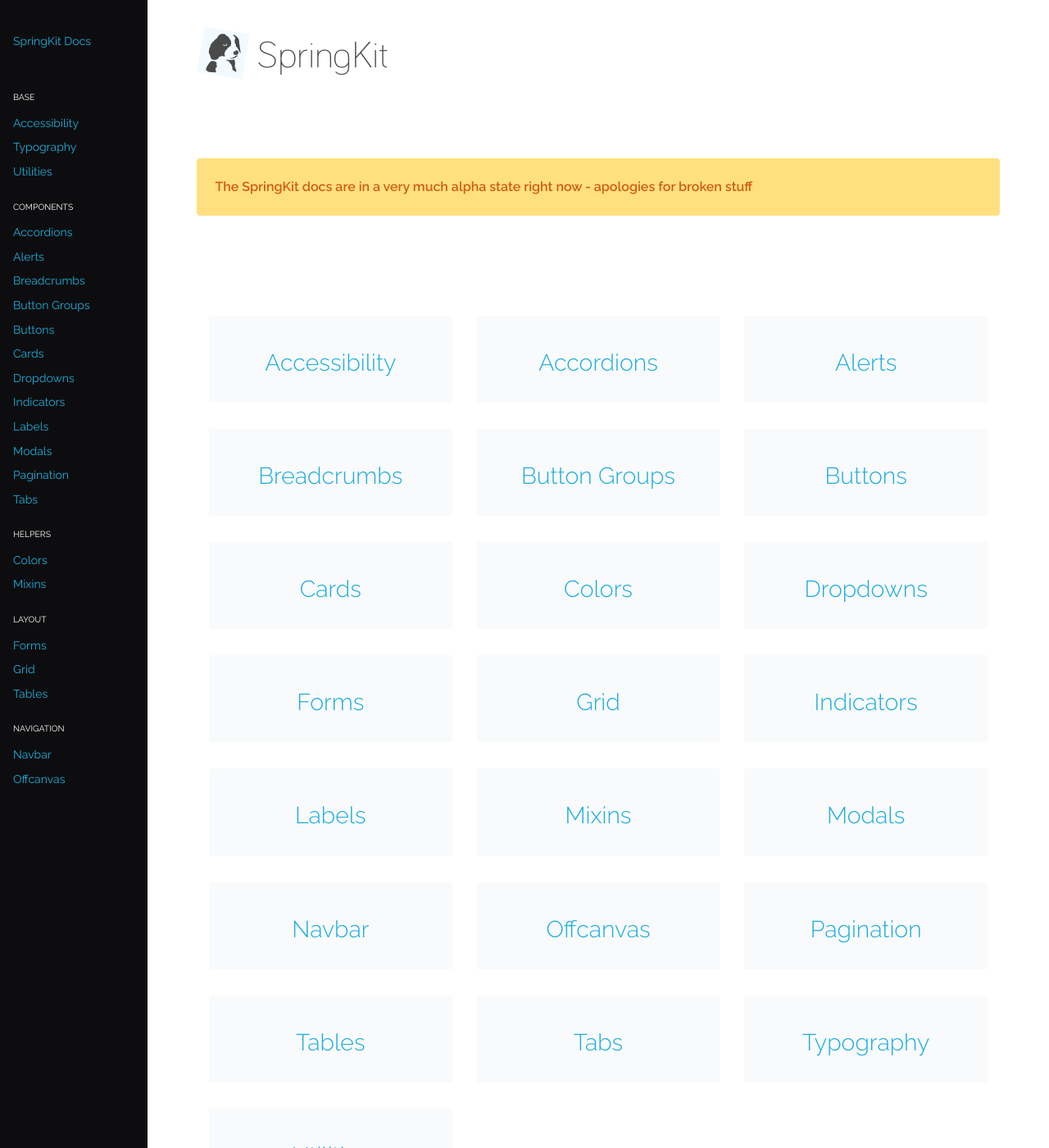
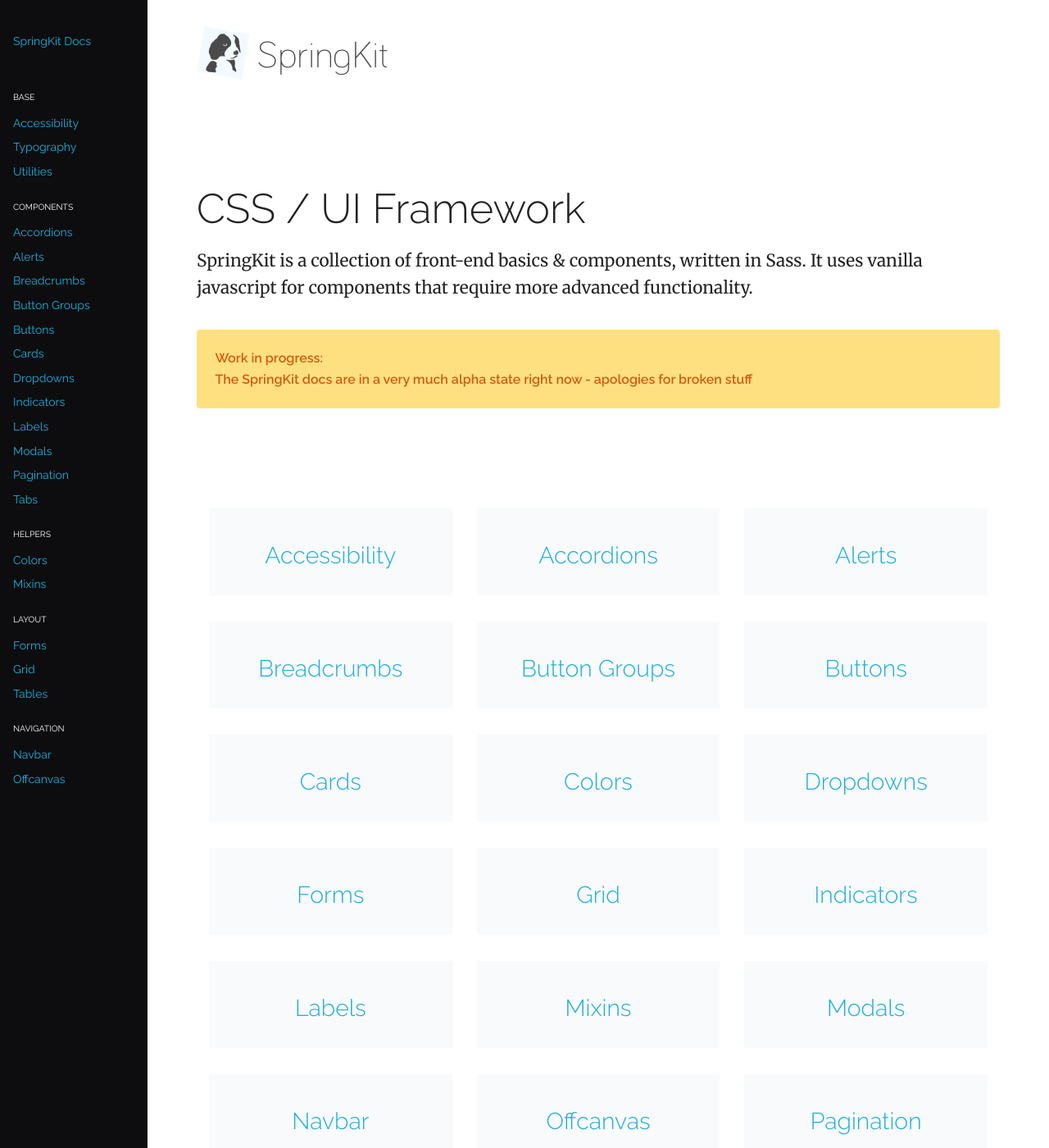
Before and after one commit to pixelspring/SpringKit, a Jekyll site: the page built from docs/index.html, in a window 1280 px wide and 1400 px high. Shown: the whole window at 82% size. Built offline with Jekyll 4.4.1, drawn with Linux system fonts in a browser that asks for light colours.

Commit message:
Add brief description of project on docs frontpage

```diff
--- a/docs/index.html
+++ b/docs/index.html
@@ -13,7 +13,9 @@
 
     <section class="fp-intro">
         <div class="row column">
-            <div class="alert warning">The SpringKit docs are in a very much alpha state right now - apologies for broken stuff</div>
+            <h1>CSS / UI Framework</h1>
+            <p class="lead-text">SpringKit is a collection of front-end basics &amp; components, written in Sass. It uses vanilla javascript for components that require more advanced functionality.</p>
+            <div class="alert warning"><strong>Work in progress:</strong><br>The SpringKit docs are in a very much alpha state right now - apologies for broken stuff</div>
         </div>
     </section>
 
```
Also changed, not shown: docs/css/main.css.
